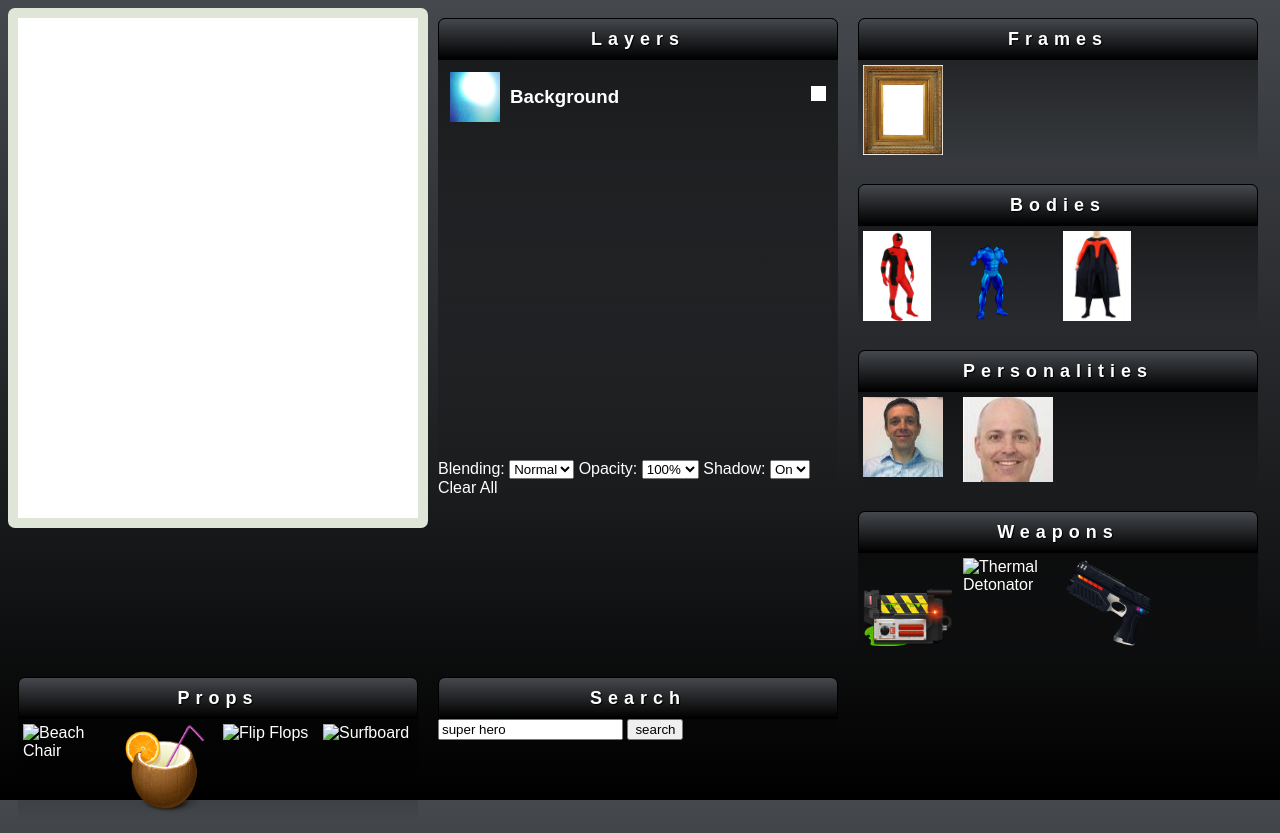
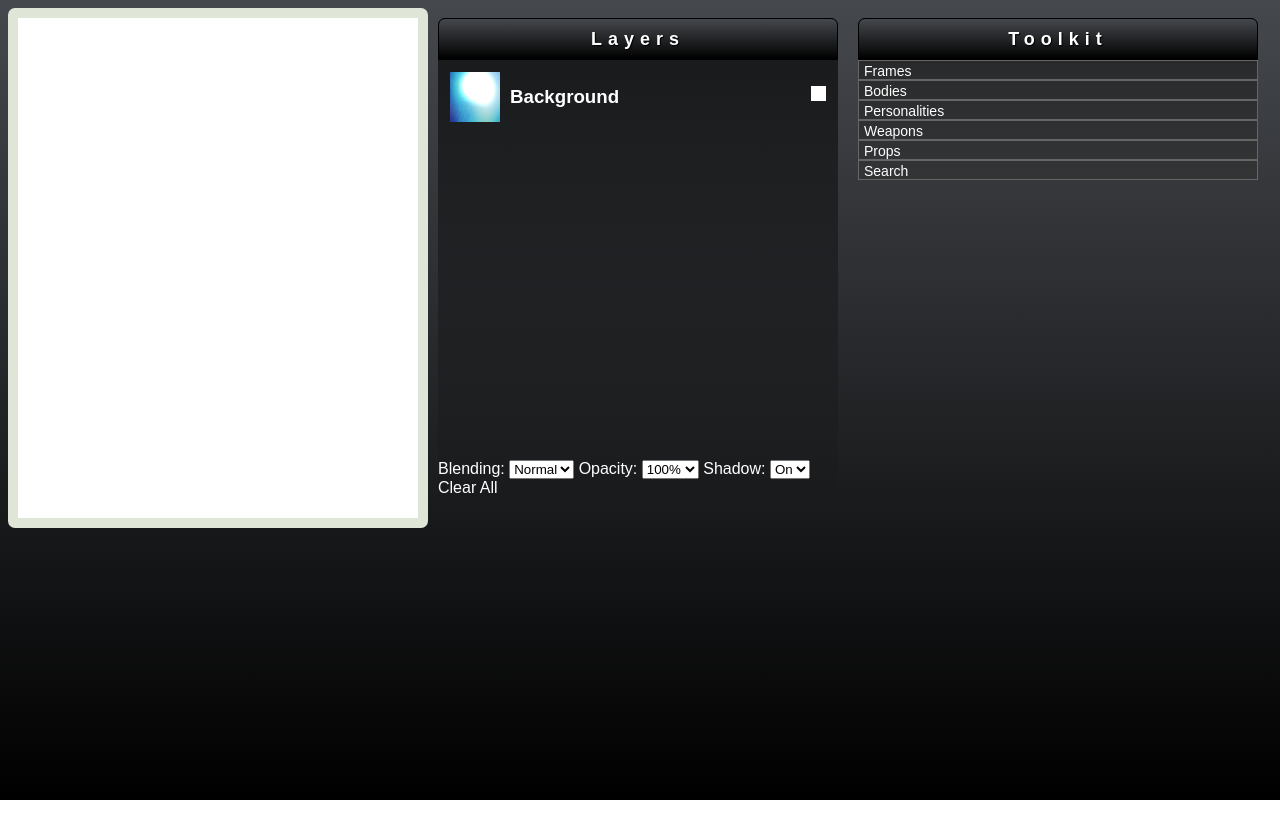
Before and after one commit to jaketrent/toppier, a plain HTML site: page toppier/index.html in a window 1280 px wide. After the commit the page ends 800 px from the top, so only its background shows below. Drawn offline with Linux system fonts and the light colour scheme; a web font is replaced by a local one.

Commit message:
Combine to 1 simple toolkit

```diff
--- a/toppier/index.html
+++ b/toppier/index.html
@@ -50,16 +50,15 @@
 				</ul>
 			</div>
 		</aside>
-    <aside class="box toolkit sm frames">
-      <h2>Frames</h2>
+    <aside class="box toolkit">
+      <h2>Toolkit</h2>
+      <h3>Frames</h3>
       <ul>
         <li>
           <img src="media/img/frames/goldframe.jpg" title="Golden Frame" />
         </li>
       </ul>
-    </aside>
-    <aside class="box toolkit sm bodies">
-      <h2>Bodies</h2>
+      <h3>Bodies</h3>
       <ul>
         <li>
           <img src="media/img/bodies/redstance.jpg" title="Red Garb" />
@@ -71,9 +70,7 @@
           <img src="media/img/bodies/redblack.jpg" title="Cornball Red" />
         </li>
       </ul>
-    </aside>
-    <aside class="box toolkit sm heroes">
-      <h2>Personalities</h2>
+      <h3>Personalities</h3>
       <ul>
         <li>
           <img src="media/img/heroes/gibby.jpg" title="Gibby the Great" />
@@ -82,9 +79,7 @@
           <img src="media/img/heroes/ted.jpg" title="Jenkins the Terrible" />
         </li>
       </ul>
-    </aside>
-    <aside class="box toolkit sm weapons">
-      <h2>Weapons</h2>
+      <h3>Weapons</h3>
       <ul>
         <li>
           <img src="media/img/weapons/GhostTrap_256x256.png" title="Ghost Trap" />
@@ -96,9 +91,7 @@
           <img src="media/img/weapons/Lawgiver_256x256.png" title="Lawgiver" />
         </li>
       </ul>
-    </aside>
-    <aside class="box toolkit sm props">
-      <h2>Props</h2>
+      <h3>Props</h3>
       <ul>
         <li>
           <img src="media/img/props/beach_chair_256x256.png" title="Beach Chair" />
@@ -113,14 +106,13 @@
           <img src="media/img/props/surfboard_256x256.png" title="Surfboard" />
         </li>
       </ul>
-    </aside>
-		<aside class="box toolkit sm search">
-      <h2>Search</h2>
-			<form action="#">
-				<input type="text" name="q" value="super hero"/>
-				<input type="submit" value="search"/>
-			</form>
-			<ul></ul>
+      <h3>Search</h3>
+      <ul class="search">
+        <form action="#">
+          <input type="text" name="q" value="super hero"/>
+          <input type="submit" value="search"/>
+        </form>
+      </ul>
 		</aside>
 </body>
 </html>
--- a/toppier/media/style.css
+++ b/toppier/media/style.css
@@ -179,28 +179,34 @@ a:hover {
 .layer-ctrls .down a {
   background: url(img/down.png) 0 0 transparent no-repeat;
 }
+.toolkit h3  {
+  clear: both;
+  font: 14px 'EnigmaticRegular', Arial, sans-serif;
+  cursor: pointer;
+  background: rgba(51, 51, 51, .5);
+  border: #666666 1px solid;
+  padding: 2px 0 0 5px;
+}
+.toolkit h3:hover {
+  border: 1px solid orange;
+  background: rgba(255, 204, 51, .3);
+}
+.toolkit ul {
+  display: none;
+}
 .toolkit li {
   float: left;
-  width: 190px;
+  width: 90px;
   margin: 5px;
   cursor: pointer;
+  text-align: center;
 }
-.toolkit li:hover,
-.toolkit.sm li:hover {
+.toolkit li:hover {
   margin: 3px;
   border: 2px solid orange;
   background: rgba(255, 204, 51, .3);
 }
 .toolkit img {
-  max-width: 190px;
-  max-height: 190px;
+  max-width: 90px;
+  max-height: 90px;
 }
-.toolkit.sm li {
-  float: left;
-  width: 90px;
-  margin: 5px;
-}
-.toolkit.sm img {
-  max-height: 90px;
-  max-width: 90px;
-}
```
Also changed, not shown: toppier/lib/main.js.
